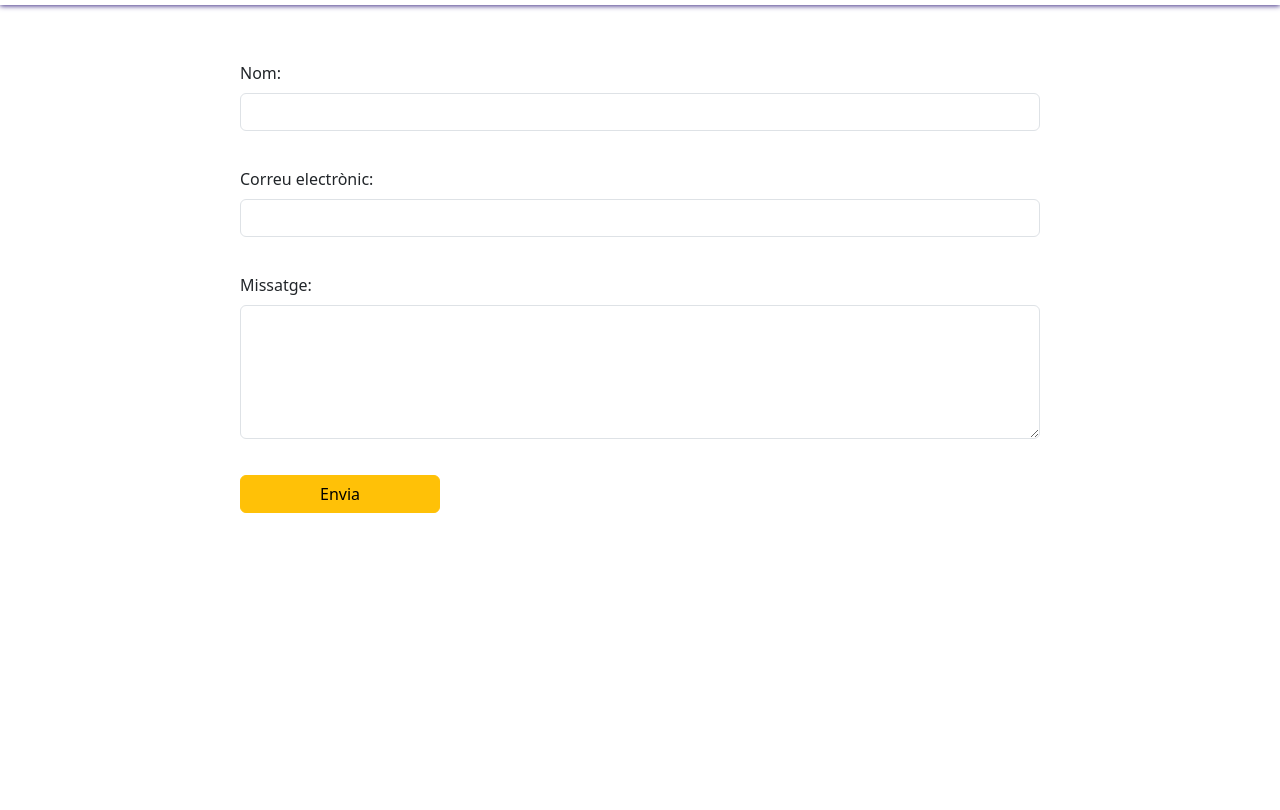
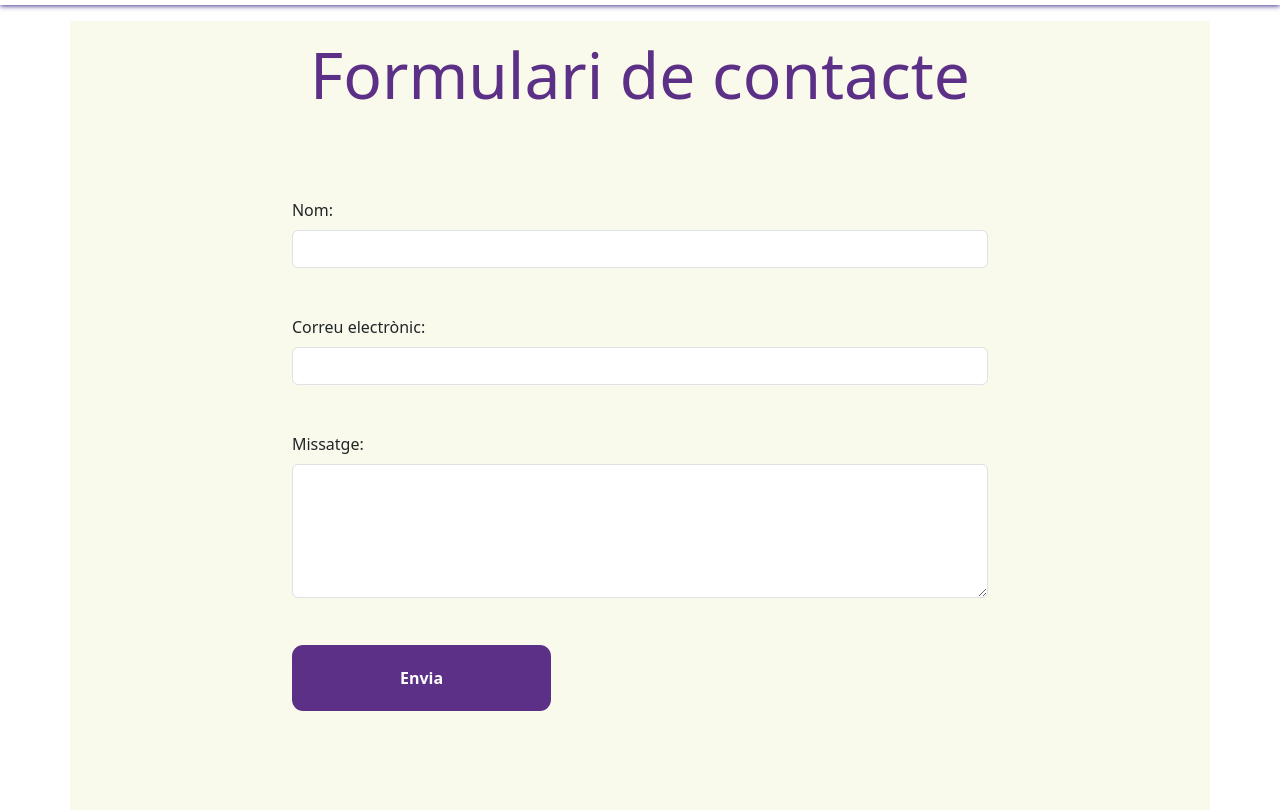
Before and after one commit to drosellopa/laiaia, a website built with Parcel: page src/contacte.html in a window 1280 px wide. Shown: the part 59-869 px from the top of the page. Before the commit the page ends 800 px from the top, so only its background shows below. Built offline with nearby package versions, Linux system fonts and the light colour scheme.

Commit message:
Creado colores y medidas modernas en la página de contacto, instalado stilelint y solucionado todos los problemas encontrados

```diff
--- a/package.json
+++ b/package.json
@@ -9,6 +9,7 @@
     "clean": "rimraf dist .cache .cache-loader .parcel-cache",
     "dev": "npm-run-all clean parcel:serve",
     "build": "npm-run-all clean parcel:build",
+    "lint:css": "stylelint \"src/assets/styles/**/*.scss\"",
     "test": "echo 'Everything is working as expected ✅\nStart working on your project by running \\033[1mnpm run dev\\033[0m'"
   },
   "targets": {
@@ -42,7 +43,10 @@
     "postcss-preset-env": "^10.1.3",
     "posthtml-include": "^2.0.1",
     "rimraf": "^6.0.1",
-    "sharp": "^0.33.5"
+    "sharp": "^0.33.5",
+    "stylelint": "^16.26.1",
+    "stylelint-config-standard-scss": "^16.0.0",
+    "stylelint-scss": "^6.13.0"
   },
   "dependencies": {
     "@fortawesome/fontawesome-free": "^7.0.1",
--- a/src/assets/styles/_dependencies.scss
+++ b/src/assets/styles/_dependencies.scss
@@ -7,10 +7,10 @@
 // @import "@some-company/some-node-module";
 
 
-//Font
+// Font
 // @import url('https://fonts.googleapis.com/css2?family=Lora:ital,wght@0,400..700;1,400..700&display=swap');
 
-//Bootstrap
+// Bootstrap
 @import "bootstrap/scss/functions";
 @import "bootstrap/scss/variables";
 @import "bootstrap/scss/maps";
--- a/src/assets/styles/layouts/_contacte.scss
+++ b/src/assets/styles/layouts/_contacte.scss
@@ -5,32 +5,68 @@
 @layer layout-contacte {
   .main-contacte {
       margin-top: 80px;
-      padding: 20px;
 
+      // padding: 20px; Noves mides
+      padding-block: 2svh;
+      padding-inline: 4cqw;
+      background-color: oklch(98% 0.02 110deg);
       container-type: inline-size;
       container-name: contacte;
+
+      h2 {
+        text-align: center;
+        color:  oklch(41% 0.14 304deg);
+        font-size: 4rem;
+      }
   }
 
+
+
   .form-contacte {
-
       max-width: 800px;
       display: flex;
-      margin: 20px auto;
+
+      // margin: 20px auto;
+      margin: 4svh auto;
       flex-direction: column;
-      gap: 15px;
 
+      // gap: 15px;
+      gap: 2cqw;
+      padding: 5cqw;
+
+  }
+
+  .form-contacte input:focus,
+  .form-contacte textarea:focus {
+    outline: none;
+    border-color: oklch(41% 0.14 304deg);
+    box-shadow: 0 0 0 4px oklch(85% 0.18 260deg / 40%);
+  }
+
+  .form-contacte button {
+    padding: 2cqw 4cqw;
+    background-color: oklch(41% 0.14 304deg);
+    color: white;
+    border: none;
+    border-radius: 0.7rem;
+    font-weight: 600;
+    transition: background-color 0.3s ease;
+  }
+
+  .form-contacte button:hover {
+    background-color: oklch(45% 0.16 304deg);
   }
 
   @container contacte (min-width: 700px) {
     .form-contacte {
-      gap: 20px;
+      gap: 3cqw 4cqw;
+
       textarea {
         width: 100%;
-
       }
 
       button {
-        max-width: 200px;
+        max-width: 25cqw;
       }
 
     }
--- a/src/assets/styles/layouts/_global.scss
+++ b/src/assets/styles/layouts/_global.scss
@@ -4,9 +4,11 @@
     *::before {
         box-sizing: border-box;
     }
+
     body {
         margin: 0;
     }
+
     img {
         max-width: 100%;
     }
--- a/src/assets/styles/layouts/_home.scss
+++ b/src/assets/styles/layouts/_home.scss
@@ -39,6 +39,7 @@
         opacity: .8;
         box-shadow: 0 0 5px #fff;
         position: relative;
+
         &:has(a) {
           cursor: pointer;
         }
--- a/src/assets/styles/layouts/_jornades.scss
+++ b/src/assets/styles/layouts/_jornades.scss
@@ -10,19 +10,20 @@
         background-size: cover;
         background-position: center;
         color: white;
-        @media(min-width: 600px){
 
+        @media(600px <= width){
             .article__title {
                 font-size: 2.5rem;
                 max-width: 1350px;
                 margin: auto;
             }
         }
-        @media(min-width: 1200px){
+
+        @media(1200px <= width){
             padding: 200px 50px;
+
             .article__title {
                 font-size: 4rem;
-
             }
         }
 
@@ -34,17 +35,19 @@
         margin: auto;
         container-type: inline-size;
         container-name: jornada;
+    }
 
-    }
     .article__intro {
-        @container jornada (min-width: 900px){
+        @container jornada (900px <= width){
             display: flex;
             gap: 40px;
 
         }
     }
+
     .article__list {
         margin: 50px 0;
+
         &-title {
             color: variables.$secondary;
         }
@@ -53,21 +56,20 @@
             list-style: none;
 
             &> li {
-
                 display: inline-block;
-                background-image: url(../images/logo.webp);
+                background-image: url('../images/logo.webp');
                 background-repeat: no-repeat;
                 background-size: 30px 30px;
                 background-position: left top;
                 padding-left: 40px;
             }
         }
+    }
 
+    .article :is(p, h3) {
+        margin-bottom: 1rem;
+    }
 
-    }
-    .article :is(p, h3) {
-    margin-bottom: 1rem;
-    }
     .article__quote {
         font-family: 'Times New Roman', Times, serif;
         font-style: italic;
--- a/src/assets/styles/layouts/_ponents.scss
+++ b/src/assets/styles/layouts/_ponents.scss
@@ -7,6 +7,7 @@
         padding: 20px;
         margin: 100px auto 0;
         max-width: 1350px;
+
         &__title {
             text-align: center;
             margin-bottom: 40px;
@@ -15,50 +16,58 @@
             text-transform: uppercase;
 
         }
+
         &__list {
             display: flex;
             flex-direction: column;
-            // flex-wrap: wrap;
             gap: 20px;
         }
+
         &__item {
             flex: 1 1 325px;
             text-align: center;
         }
+
         &__image {
             width: 100%;
             max-width: 600px;
             border-radius: 10px;
         }
+
         &__caption {
             padding: 10px;
         }
+
         &__name {
             color: variables.$secondary;
             font-size: 1.3rem;
         }
+
         &__role {
             font-size: 1.1rem;
         }
 
-        @container (min-width: 600px) {
+        @container (600px <= width) {
             .ponents__list {
-                flex-direction: row;
-                flex-wrap: wrap;
+                flex-flow: row wrap;
             }
+
             .ponent {
                 width: 48%;
             }
+
             &__title {
                 font-size: 3rem;
             }
         }
-        @container (min-width: 900px){
+
+        @container (900px <= width){
             &__title {
                 font-size: 4rem;
             }
         }
-        @container (min-width: 1200px){
+
+        @container (1200px <= width){
             &__title {
                 font-size: 6rem;
             }
--- a/src/contacte.html
+++ b/src/contacte.html
@@ -11,6 +11,7 @@
     <include src="./views/header.html"></include>
     <main class="container main-contacte">
         <section id="contact-form">
+            <h2>Formulari de contacte</h2>
              <form action="gracies.html" name="contacte" method="POST" data-netlify="true" netlify-honeypot="bot-field" class="needs-validation form-contacte" novalidate>
                 <input type="hidden" name="form-name" value="contacte">
                 <!-- Aquest és el HoneyPot amagat -->
```
Also changed, not shown: .stylelintrc.json (added), 2 other files.
